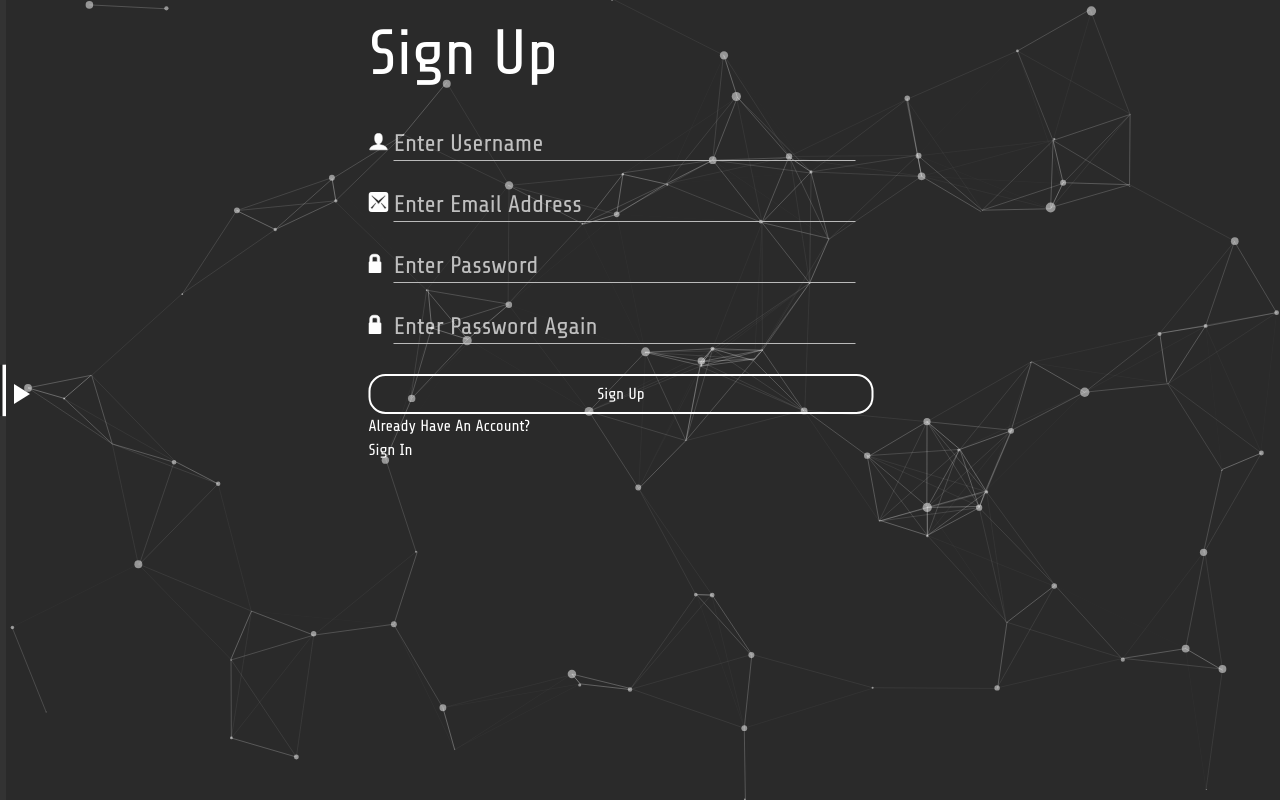
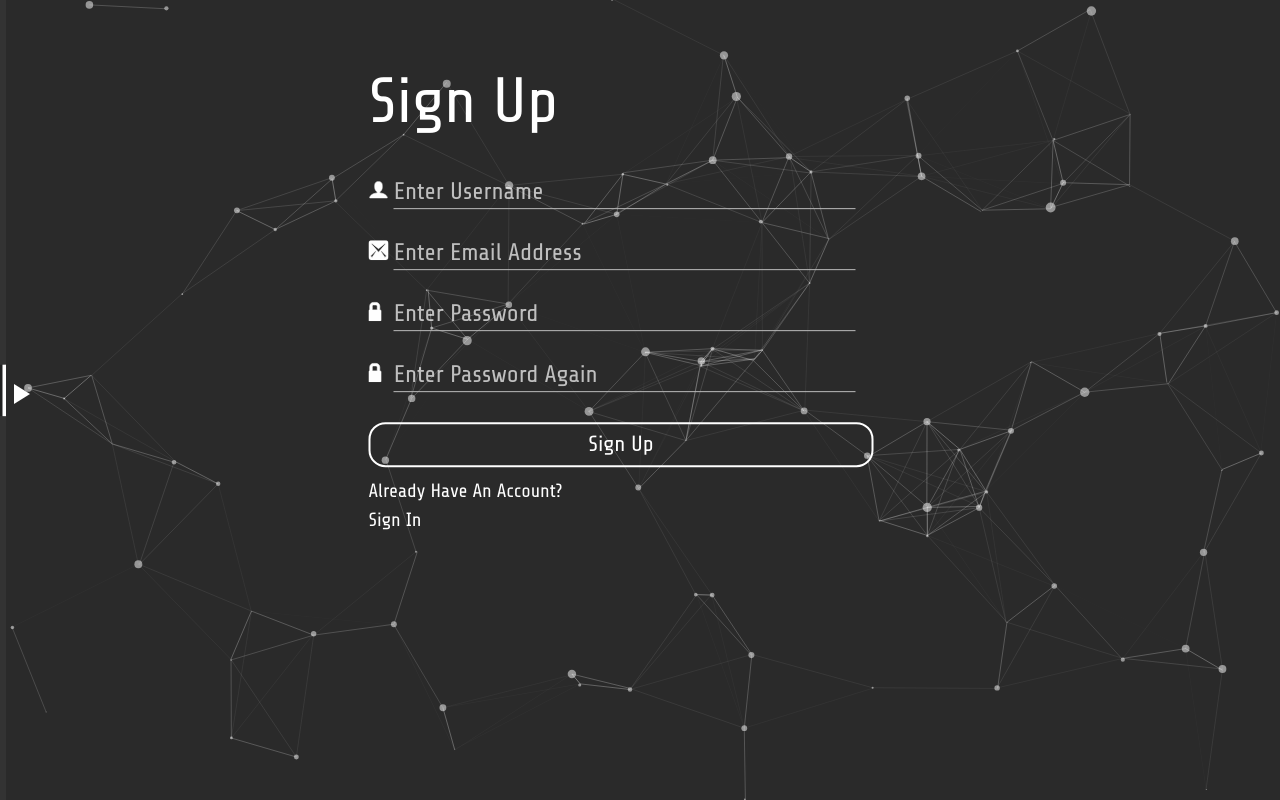
Before and after one commit to basnetsoyuj/GroWithMe, a Django app: page /accounts/register/ in a window 1280 px wide. Run offline with Django 3.2, Linux system fonts and the light colour scheme; some libraries are stand-ins or nearby versions.

Commit message:
Removed scaffolding and finsalised the register and login page

```diff
--- a/accounts/templates/accounts/login.html
+++ b/accounts/templates/accounts/login.html
@@ -56,10 +56,11 @@
                         <input type="submit" name="" value="Log In">
                     </div>
                 </form>
-
+            <div class="extra_info_login">
             <a href="{% url 'accounts:login' %}" class="forgot_text_login">Forgot Password ?</a>
             <span class="register_text_login">Not Have An Account Yet?</span>
             <a href="{% url 'accounts:register' %}" class="sign_up_btn">Sign Up</a>
+            </div>
             </div>
 
             <div id="particles-js"></div>
--- a/accounts/templates/accounts/register.html
+++ b/accounts/templates/accounts/register.html
@@ -73,8 +73,10 @@
                             <input type="submit" name="" value="Sign Up">
                         </div>
                     </form>
+                <div class="extra_info_register">
                 <span class="register_text_login">Already Have An Account?</span>
                 <a href="{% url 'accounts:login' %}" class="sign_in_btn">Sign In</a>
+                </div>
             </div>
             <div id="particles-js"></div>
             {% load staticfiles %}
--- a/home/static/home/css/main.css
+++ b/home/static/home/css/main.css
@@ -6,6 +6,38 @@
 	.index_growithme_text{
 		font-size:7vw;
 	}
+}
+@media(min-width:343px){
+	.loginBox input[type="text"],
+	.registerBox input[type="text"],
+	.loginBox input[type="password"],
+	.registerBox input[type="password"],
+	.registerBox input[type="email"],
+	.loginBox input[type="email"]
+{
+	font-size: 20px;
+}
+.loginBox input[type="submit"],
+.registerBox input[type="submit"]
+{
+	font-size: 22px;
+}
+}
+@media(max-width:342px){
+	.loginBox input[type="text"],
+	.registerBox input[type="text"],
+	.loginBox input[type="password"],
+	.registerBox input[type="password"],
+	.registerBox input[type="email"],
+	.loginBox input[type="email"]
+{
+	font-size: 17px;
+}
+.loginBox input[type="submit"],
+.registerBox input[type="submit"]
+{
+	font-size: 19px;
+}
 }
 @media(max-width:319px){
 	.index_logo{
@@ -102,12 +134,6 @@ body{
 {
 	transform:translateY(2px);
 }
-/*.login_error svg{
-	float:left;
-	margin-top:1px;
-	width:19px;
-	height:19px;
-}*/
 canvas{
   display:block;
   vertical-align:bottom;
@@ -136,7 +162,7 @@ canvas{
 {
 	position: absolute;
 	left: 50%;
-	transform: translateX(-50%);
+	transform: translate(-50%,10%);
 	box-sizing: border-box;
     z-index:2;
 	margin-top:15px;
@@ -161,7 +187,6 @@ form{
 	background: transparent;
 	outline: none;
 	color: #ffffff;
-	font-size: 20px;
 }
 ::placeholder
 {
@@ -174,9 +199,8 @@ form{
 	width:93%;
 	border: none;
 	outline: none;
-	height: 40px;
+	height: 45px;
 	color: #fff;
-	font-size: 16px;
 	background: transparent;
 	cursor: pointer;
 	border-radius: 17px;
@@ -187,16 +211,13 @@ form{
 {
 	background: #ffffff;
 	color: #0e0e0e;
-	font-weight:bold;
 }
 .loginBox input[type="submit"]:active,
 .registerBox input[type="submit"]:active
 {
 	border: none;
 	outline: none;
-	height: 40px;
 	color: #fff;
-	font-size: 16px;
 	background: transparent;
 	cursor: pointer;
 	border-radius: 17px;
@@ -282,3 +303,11 @@ form{
 	padding-left:7px;
 	padding-right:7px;
 }
+.extra_info_login,.extra_info_register{
+	margin-top:10px;
+	margin-bottom:10px;
+	font-size:1.2em;
+}
+.extra_info_login a:hover,.extra_info_register a:hover{
+	text-decoration: underline;
+}
```
